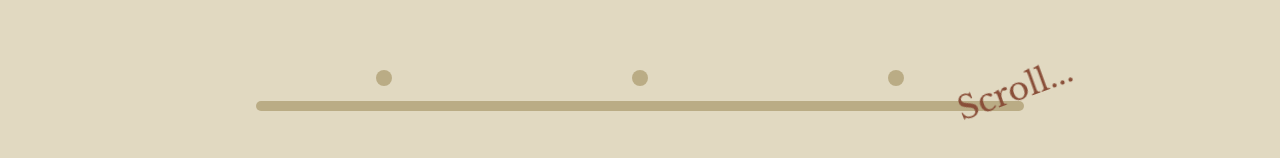
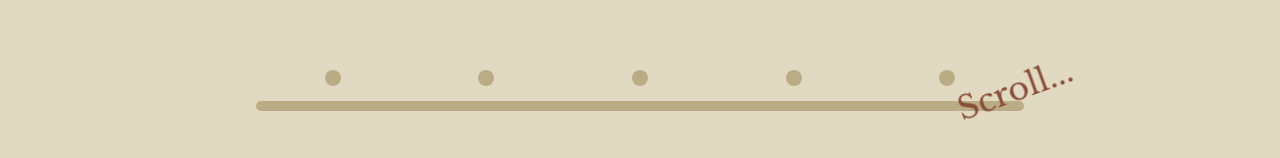
Before and after one commit to phantomcorn/site, a Next.js app: page /experience in a window 1280 px wide. Shown: the part 570-728 px from the top of the page. Built offline with nearby package versions, Linux system fonts and the light colour scheme.

Commit message:
add experience + styling

```diff
--- a/src/app/experience/page.js
+++ b/src/app/experience/page.js
@@ -54,6 +54,27 @@ export default function Experience() {
                 "Hosts meetings for pair programming sessions and SED",
                 "Managed work through Jira’s ticketing system"
             ]
+        },
+        {
+            role: "Intern",
+            place: "DCM (Digital Corporate Management)",
+            start: "June 2025",
+            end: "September 2025",
+            desc: [
+                "Lead design and development of SME Mate web application including user flow, Figma Hi-Fi and frontend development"
+            ]
+        },
+        {
+            role: "CTO",
+            place: "NVFACT Co. Ltd.",
+            start: "September 2025",
+            end: "December 2025",
+            desc: [
+                "Joint venture partnering with Korean company focusing on smart factory solution",
+                "Collaborated in development including frontend and backend",
+                "Lead development in AI chatbot using RAG and prompt engineering",
+                "Created design guideline and web hi-fi prototype"
+            ]
         }
     ]
 
--- a/src/components/PortfolioProject/PortfolioProject.module.scss
+++ b/src/components/PortfolioProject/PortfolioProject.module.scss
@@ -30,11 +30,13 @@
 }
 
 .header {
+    flex-basis: 100%;
     row-gap: 2rem;
     display: flex;
     flex-direction: column;
     align-items: center;
     font-size: 1.5rem;
+    margin-bottom: 2rem;
 }
 
 .report {
```
